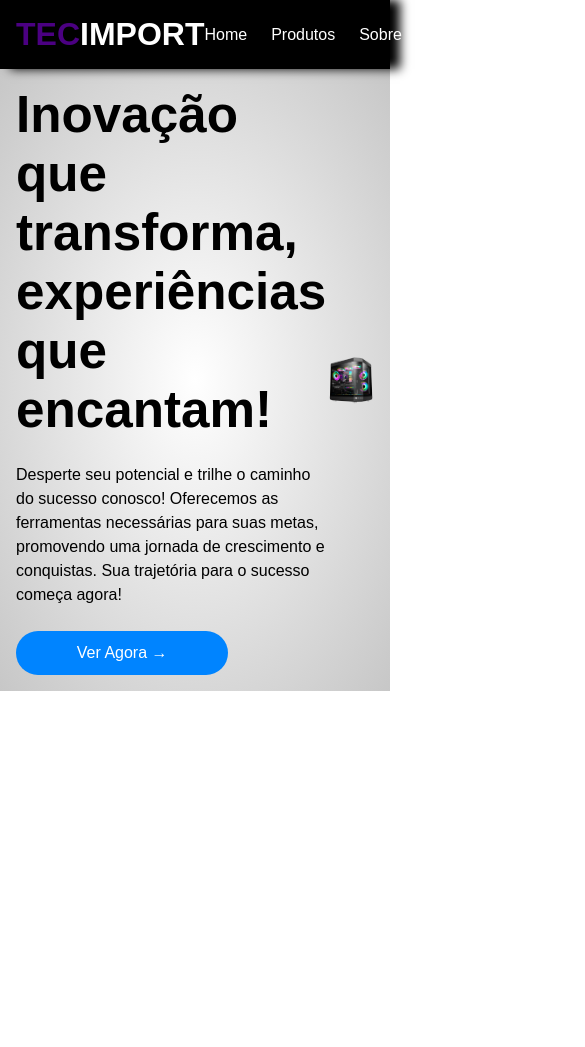
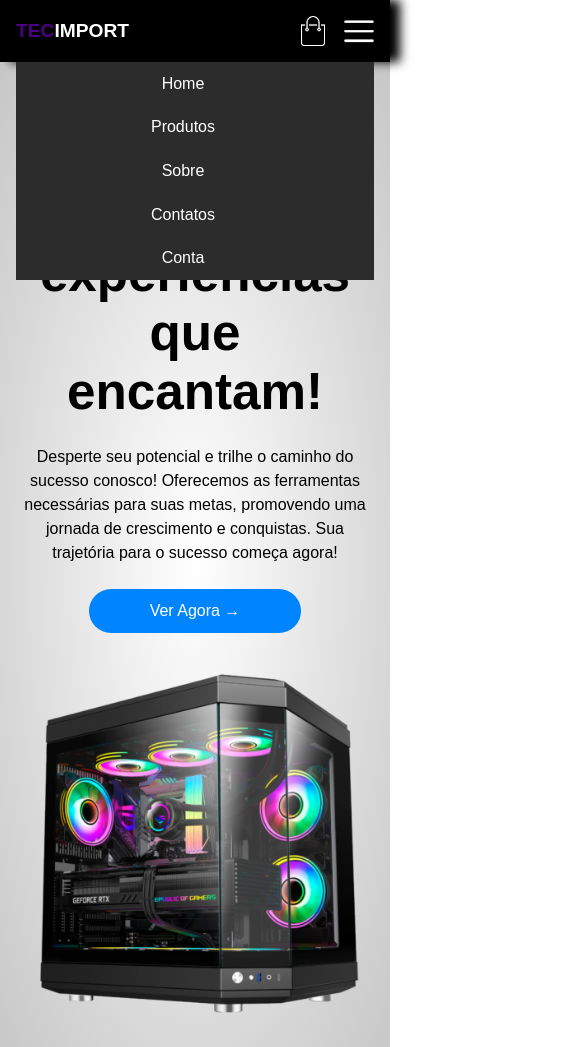
Before and after one commit to KeyssonG/Ecommerce, a plain HTML site: page index.html in a window 390 px wide. Shown: the top 1047 px of the page, 585 px wide, since content can reach past the window. Before the commit the page ends 844 px from the top, so only its background shows below. Drawn offline with Linux system fonts and the light colour scheme.

Commit message:
Atualizações no Layout da Página Principal
Realizou-se modificações no layout da página principal, incluindo ajustes na barra de navegação, na exibição do menu e na organização do conteúdo. Além disso, foram adicionadas referências aos estilos e scripts relevantes para garantir uma experiência mais consistente e melhorias na interatividade da página.

```diff
--- /dev/null
+++ b/Scripts/script.js
@@ -0,0 +1,6 @@
+const navbar = document.querySelector(".navbar");
+const menuButton = document.querySelector(".menu-button");
+
+menuButton.addEventListener('click', () => {
+    navbar.classList.toggle("show-menu");
+});
--- a/index.html
+++ b/index.html
@@ -7,7 +7,7 @@
     <link rel="stylesheet" href="styles/styles.css">
 </head>
 <body>
-    <div class="navbar">
+    <div class="navbar show-menu">
         <div class="header-inner-content">
             <h1 class="logo">TEC<span>IMPORT</span></h1>
             <nav>
@@ -41,5 +41,7 @@
             </div>
         </div>
     </header>
+
+    <script src="Scripts/script.js"></script>
 </body>
 </html>
--- a/styles/styles.css
+++ b/styles/styles.css
@@ -26,6 +26,7 @@ body {
     display: flex;
     align-items: center;
     justify-content: space-between;
+    position: relative;
 }
 
 .logo {
@@ -124,3 +125,40 @@ header {
 .header-bottom-side-right img {
     width: 115%;
 }
+
+@media (max-width: 800px) {
+    .logo {
+        font-size: 1.2rem;
+    }
+
+    .menu-button {
+        display: block;
+    }
+
+    .header-bottom-side {
+        flex-direction: column;
+        text-align: center;
+        padding-top: 4rem;
+    }
+
+    nav {
+        position: absolute;
+        background-color: #2c2c2c;
+        width: 100%;
+        top: 46px;
+        display: none;
+    }
+
+    .show-menu nav {
+        display: block;
+    }
+
+    nav ul {
+        flex-direction: column;
+    }
+
+    nav ul li {
+        text-align: center;
+        padding: 0.8rem;
+    }
+}
```
